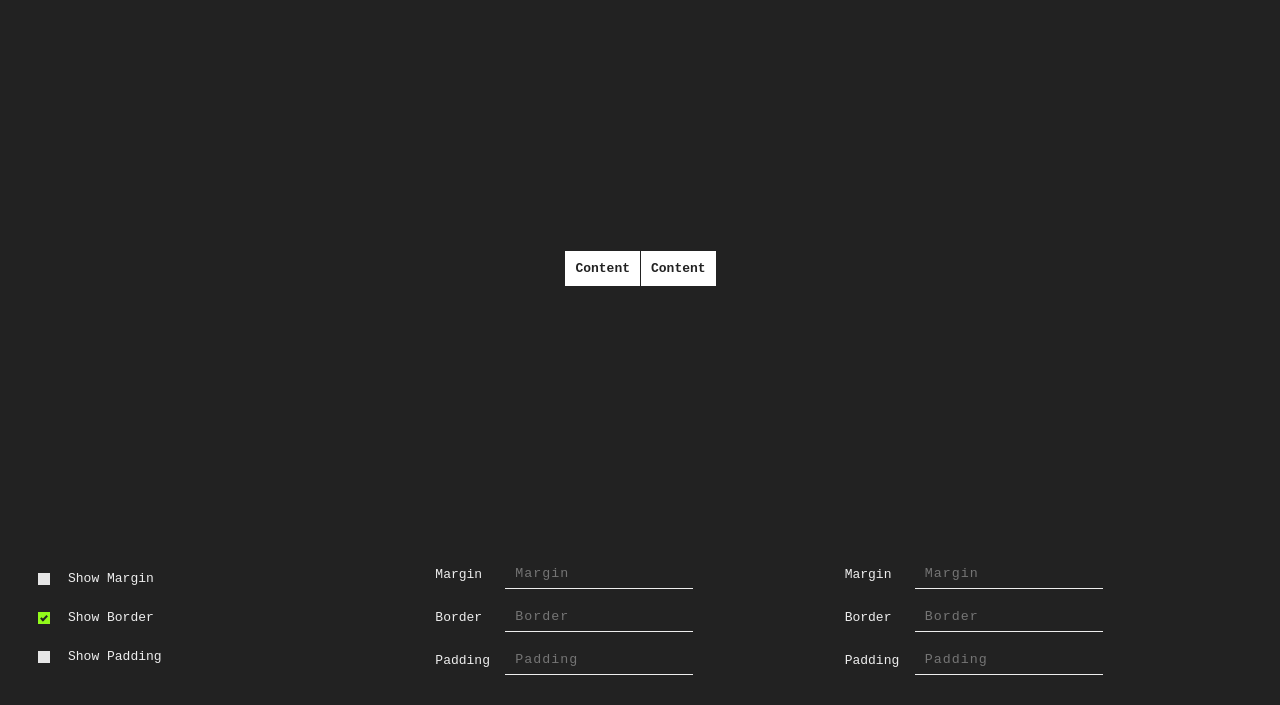
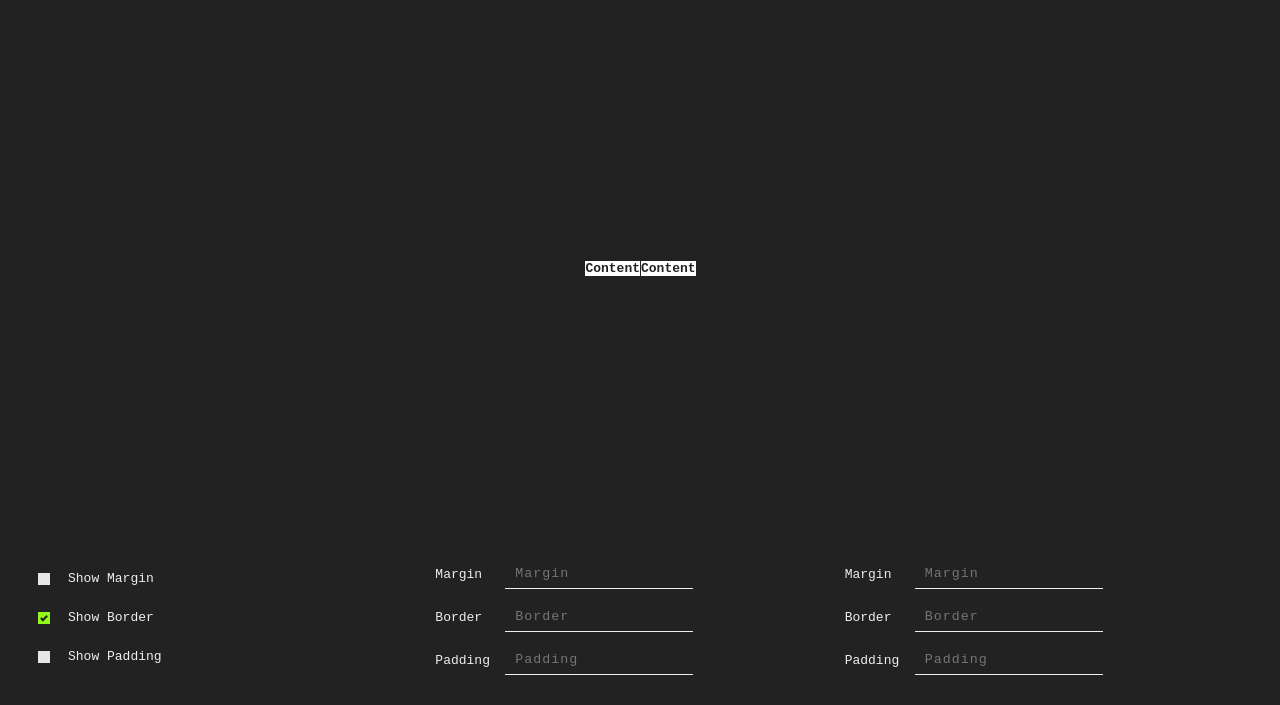
Before and after one commit to ASafaeirad/playgrounds, a plain HTML site: page box.html in a window 1280 px wide. Shown: the part 85-790 px from the top of the page. Drawn offline with Linux system fonts and the light colour scheme.

Commit message:
Remove content padding

```diff
--- a/box.css
+++ b/box.css
@@ -67,7 +67,7 @@ body {
   justify-content: center;
   align-items: center;
   font-weight: 600;
-  padding: 10px;
+  padding: 0;
   color: #222;
 }
 
```
Also changed, not shown: box.html (+0 -1 lines).
